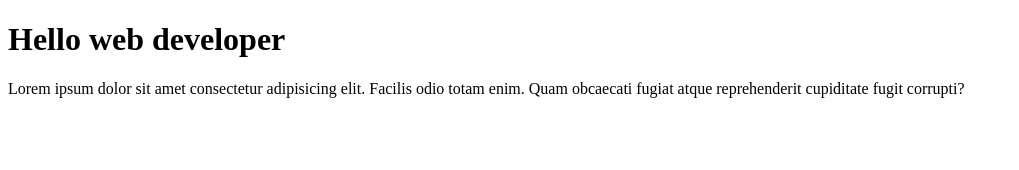
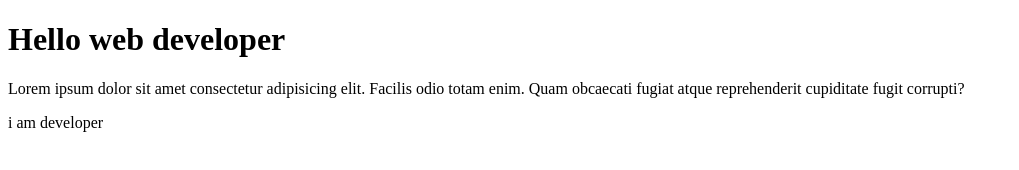
Before and after one commit to SharminAkter01/website08, a plain HTML site: page index.html in a window 1280 px wide. Shown: the whole page, without its empty margins (0-1019 px from the left). Drawn offline with Linux system fonts and the light colour scheme.

Commit message:
website08

```diff
--- a/index.html
+++ b/index.html
@@ -9,5 +9,6 @@
 
     <h1>Hello web developer</h1>
     <p>Lorem ipsum dolor sit amet consectetur adipisicing elit. Facilis odio totam enim. Quam obcaecati fugiat atque reprehenderit cupiditate fugit corrupti?</p>
+    <p>i am developer</p>
 </body>
 </html>
```
